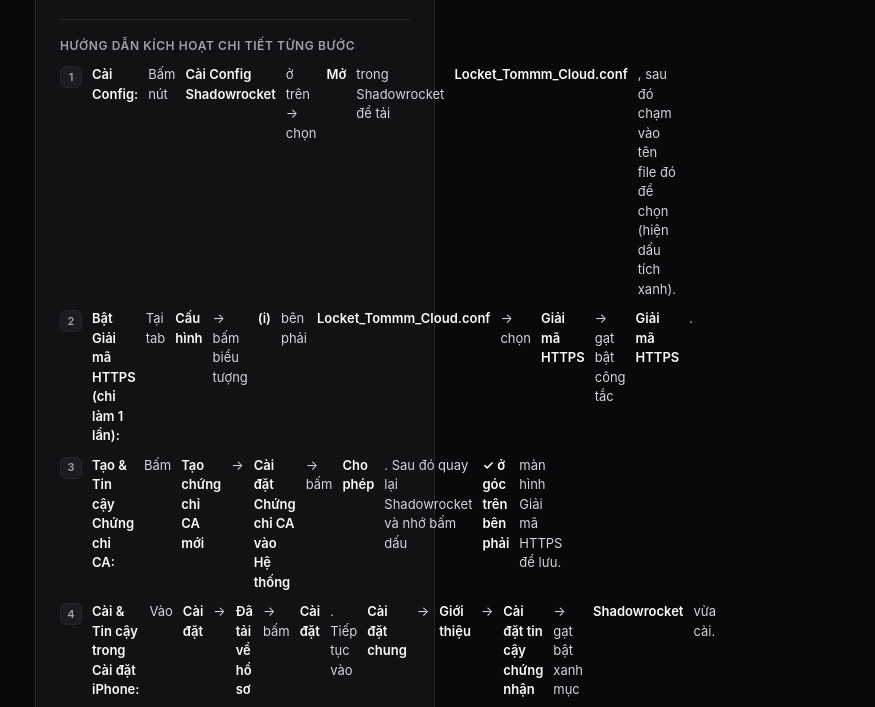
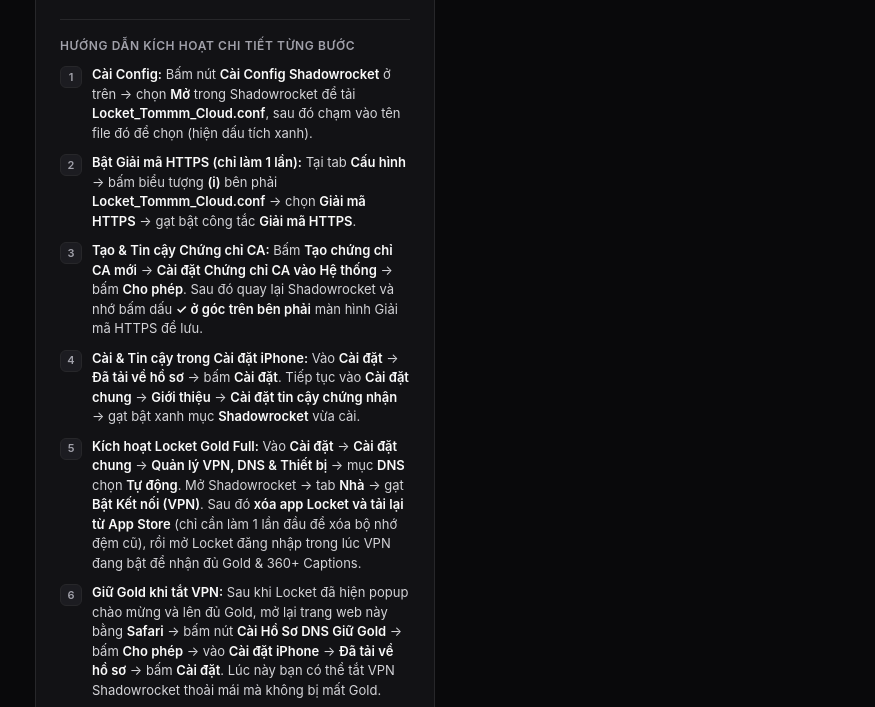
Before and after one commit to tommm1207/locket-tommm-studio, a plain HTML site: page index.html in a window 1280 px wide. Shown: the part 222-929 px from the top of the page, without its empty margins (405-1280 px from the left). Drawn offline with Linux system fonts and the light colour scheme.

Commit message:
Fix flexbox wrapping inside instruction list items

```diff
--- a/index.html
+++ b/index.html
@@ -190,12 +190,12 @@
     <div class="steps">
       <div class="steps-title">Hướng dẫn kích hoạt chi tiết từng bước</div>
       <ol>
-        <li><b>Cài Config:</b> Bấm nút <b>Cài Config Shadowrocket</b> ở trên → chọn <b>Mở</b> trong Shadowrocket để tải <b>Locket_Tommm_Cloud.conf</b>, sau đó chạm vào tên file đó để chọn (hiện dấu tích xanh).</li>
-        <li><b>Bật Giải mã HTTPS (chỉ làm 1 lần):</b> Tại tab <b>Cấu hình</b> → bấm biểu tượng <b>(i)</b> bên phải <b>Locket_Tommm_Cloud.conf</b> → chọn <b>Giải mã HTTPS</b> → gạt bật công tắc <b>Giải mã HTTPS</b>.</li>
-        <li><b>Tạo &amp; Tin cậy Chứng chỉ CA:</b> Bấm <b>Tạo chứng chỉ CA mới</b> → <b>Cài đặt Chứng chỉ CA vào Hệ thống</b> → bấm <b>Cho phép</b>. Sau đó quay lại Shadowrocket và nhớ bấm dấu <b>✓ ở góc trên bên phải</b> màn hình Giải mã HTTPS để lưu.</li>
-        <li><b>Cài &amp; Tin cậy trong Cài đặt iPhone:</b> Vào <b>Cài đặt</b> → <b>Đã tải về hồ sơ</b> → bấm <b>Cài đặt</b>. Tiếp tục vào <b>Cài đặt chung</b> → <b>Giới thiệu</b> → <b>Cài đặt tin cậy chứng nhận</b> → gạt bật xanh mục <b>Shadowrocket</b> vừa cài.</li>
-        <li><b>Kích hoạt Locket Gold Full:</b> Vào <b>Cài đặt</b> → <b>Cài đặt chung</b> → <b>Quản lý VPN, DNS &amp; Thiết bị</b> → mục <b>DNS</b> chọn <b>Tự động</b>. Mở Shadowrocket → tab <b>Nhà</b> → gạt <b>Bật Kết nối (VPN)</b>. Sau đó <b>xóa app Locket và tải lại từ App Store</b> (chỉ cần làm 1 lần đầu để xóa bộ nhớ đệm cũ), rồi mở Locket đăng nhập trong lúc VPN đang bật để nhận đủ Gold &amp; 360+ Captions.</li>
-        <li><b>Giữ Gold khi tắt VPN:</b> Sau khi Locket đã hiện popup chào mừng và lên đủ Gold, mở lại trang web này bằng <b>Safari</b> → bấm nút <b>Cài Hồ Sơ DNS Giữ Gold</b> → bấm <b>Cho phép</b> → vào <b>Cài đặt iPhone</b> → <b>Đã tải về hồ sơ</b> → bấm <b>Cài đặt</b>. Lúc này bạn có thể tắt VPN Shadowrocket thoải mái mà không bị mất Gold.</li>
+        <li><span><b>Cài Config:</b> Bấm nút <b>Cài Config Shadowrocket</b> ở trên → chọn <b>Mở</b> trong Shadowrocket để tải <b>Locket_Tommm_Cloud.conf</b>, sau đó chạm vào tên file đó để chọn (hiện dấu tích xanh).</span></li>
+        <li><span><b>Bật Giải mã HTTPS (chỉ làm 1 lần):</b> Tại tab <b>Cấu hình</b> → bấm biểu tượng <b>(i)</b> bên phải <b>Locket_Tommm_Cloud.conf</b> → chọn <b>Giải mã HTTPS</b> → gạt bật công tắc <b>Giải mã HTTPS</b>.</span></li>
+        <li><span><b>Tạo &amp; Tin cậy Chứng chỉ CA:</b> Bấm <b>Tạo chứng chỉ CA mới</b> → <b>Cài đặt Chứng chỉ CA vào Hệ thống</b> → bấm <b>Cho phép</b>. Sau đó quay lại Shadowrocket và nhớ bấm dấu <b>✓ ở góc trên bên phải</b> màn hình Giải mã HTTPS để lưu.</span></li>
+        <li><span><b>Cài &amp; Tin cậy trong Cài đặt iPhone:</b> Vào <b>Cài đặt</b> → <b>Đã tải về hồ sơ</b> → bấm <b>Cài đặt</b>. Tiếp tục vào <b>Cài đặt chung</b> → <b>Giới thiệu</b> → <b>Cài đặt tin cậy chứng nhận</b> → gạt bật xanh mục <b>Shadowrocket</b> vừa cài.</span></li>
+        <li><span><b>Kích hoạt Locket Gold Full:</b> Vào <b>Cài đặt</b> → <b>Cài đặt chung</b> → <b>Quản lý VPN, DNS &amp; Thiết bị</b> → mục <b>DNS</b> chọn <b>Tự động</b>. Mở Shadowrocket → tab <b>Nhà</b> → gạt <b>Bật Kết nối (VPN)</b>. Sau đó <b>xóa app Locket và tải lại từ App Store</b> (chỉ cần làm 1 lần đầu để xóa bộ nhớ đệm cũ), rồi mở Locket đăng nhập trong lúc VPN đang bật để nhận đủ Gold &amp; 360+ Captions.</span></li>
+        <li><span><b>Giữ Gold khi tắt VPN:</b> Sau khi Locket đã hiện popup chào mừng và lên đủ Gold, mở lại trang web này bằng <b>Safari</b> → bấm nút <b>Cài Hồ Sơ DNS Giữ Gold</b> → bấm <b>Cho phép</b> → vào <b>Cài đặt iPhone</b> → <b>Đã tải về hồ sơ</b> → bấm <b>Cài đặt</b>. Lúc này bạn có thể tắt VPN Shadowrocket thoải mái mà không bị mất Gold.</span></li>
       </ol>
     </div>
 
```
